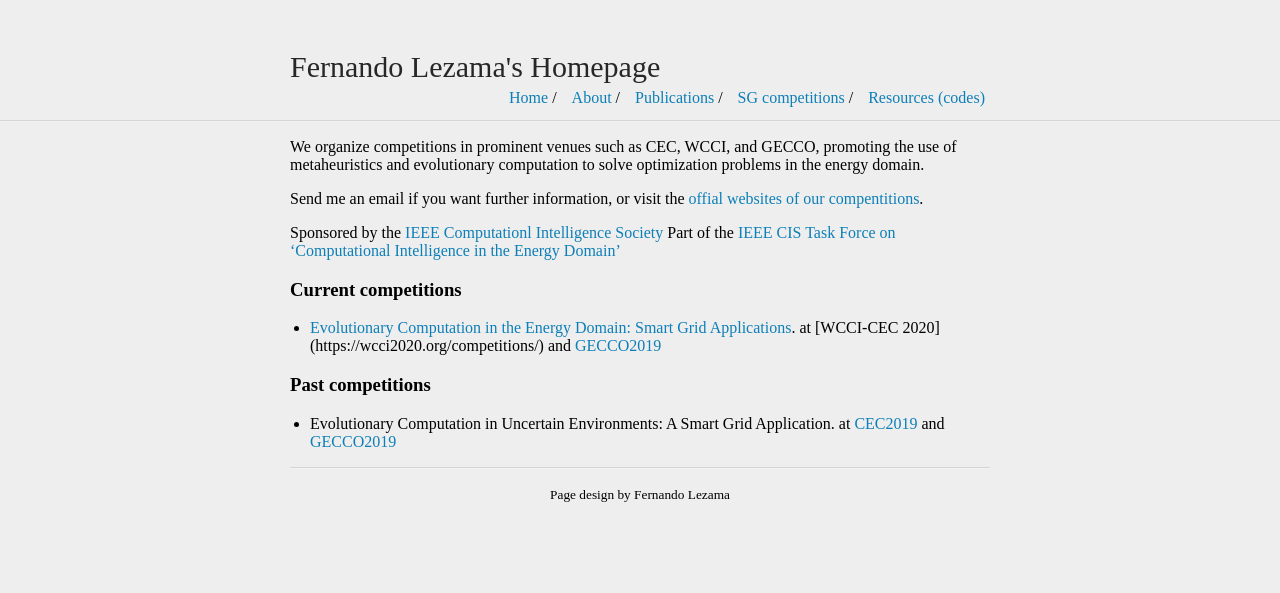
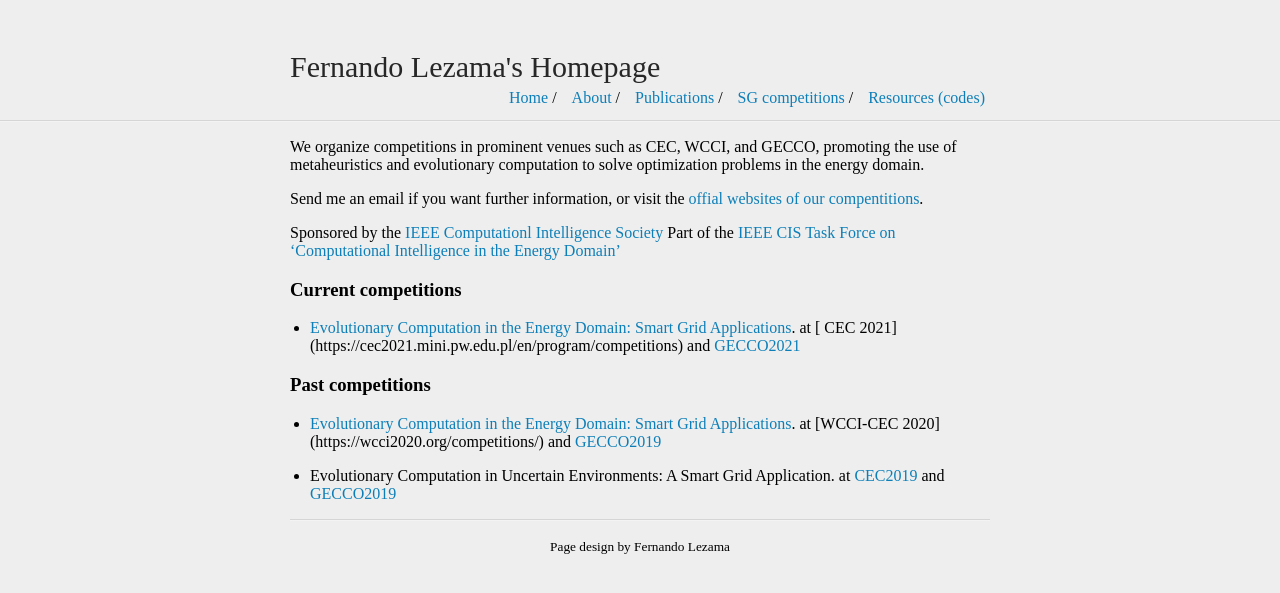
Before and after one commit to fernandolezama/fernandolezama.github.io, a Jekyll site: the page built from sgcomp.md, in a window 1280 px wide. Shown: the top 593 px of the page. Built offline with Jekyll 4.4.1, drawn with Linux system fonts in a browser that asks for light colours; our own code applies the rules of GitHub Pages for plain Markdown files.

Commit message:
Update sgcomp.md

```diff
--- a/sgcomp.md
+++ b/sgcomp.md
@@ -1,15 +1,18 @@
 We organize competitions in prominent venues such as CEC, WCCI, and GECCO, promoting the use of metaheuristics and evolutionary computation to solve optimization problems in the energy domain.
 
-Send me an email if you want further information, or visit the [offial websites of our compentitions](http://www.gecad.isep.ipp.pt/ERM-competitions/2020-2/).
+Send me an email if you want further information, or visit the [offial websites of our compentitions](http://www.gecad.isep.ipp.pt/ERM-competitions/2021-2/).
 
 Sponsored by the [IEEE Computationl Intelligence Society](https://cis.ieee.org/)
 Part of the [IEEE CIS Task Force on 'Computational Intelligence in the Energy Domain'](http://ci4energy.uni-paderborn.de/)
 
 ### Current competitions
 
-* [Evolutionary Computation in the Energy Domain: Smart Grid Applications](http://www.gecad.isep.ipp.pt/ERM-competitions/2020-2/). at [WCCI-CEC 2020] (https://wcci2020.org/competitions/) and [GECCO2019](https://gecco-2020.sigevo.org/index.html/Competitions)
+* [Evolutionary Computation in the Energy Domain: Smart Grid Applications](http://www.gecad.isep.ipp.pt/ERM-competitions/2021-2/). at [
+CEC 2021] (https://cec2021.mini.pw.edu.pl/en/program/competitions) and [GECCO2021](https://gecco-2021.sigevo.org/Competitions#id_Evolutionary%20Computation%20in%20the%20Energy%20Domain:%20Smart%20Grid%20Applications)
 
 
 ### Past competitions
 
+* [Evolutionary Computation in the Energy Domain: Smart Grid Applications](http://www.gecad.isep.ipp.pt/ERM-competitions/2020-2/). at [WCCI-CEC 2020] (https://wcci2020.org/competitions/) and [GECCO2019](https://gecco-2020.sigevo.org/index.html/Competitions)
+
 * Evolutionary Computation in Uncertain Environments: A Smart Grid Application. at [CEC2019](http://cec2019.org/programs/competitions.html#cec-05) and [GECCO2019](https://gecco-2019.sigevo.org/index.html/Competitions#id_Evolutionary%20Computation%20in%20Uncertain%20Environments:%20A%20Smart%20Grid%20Application)
```
